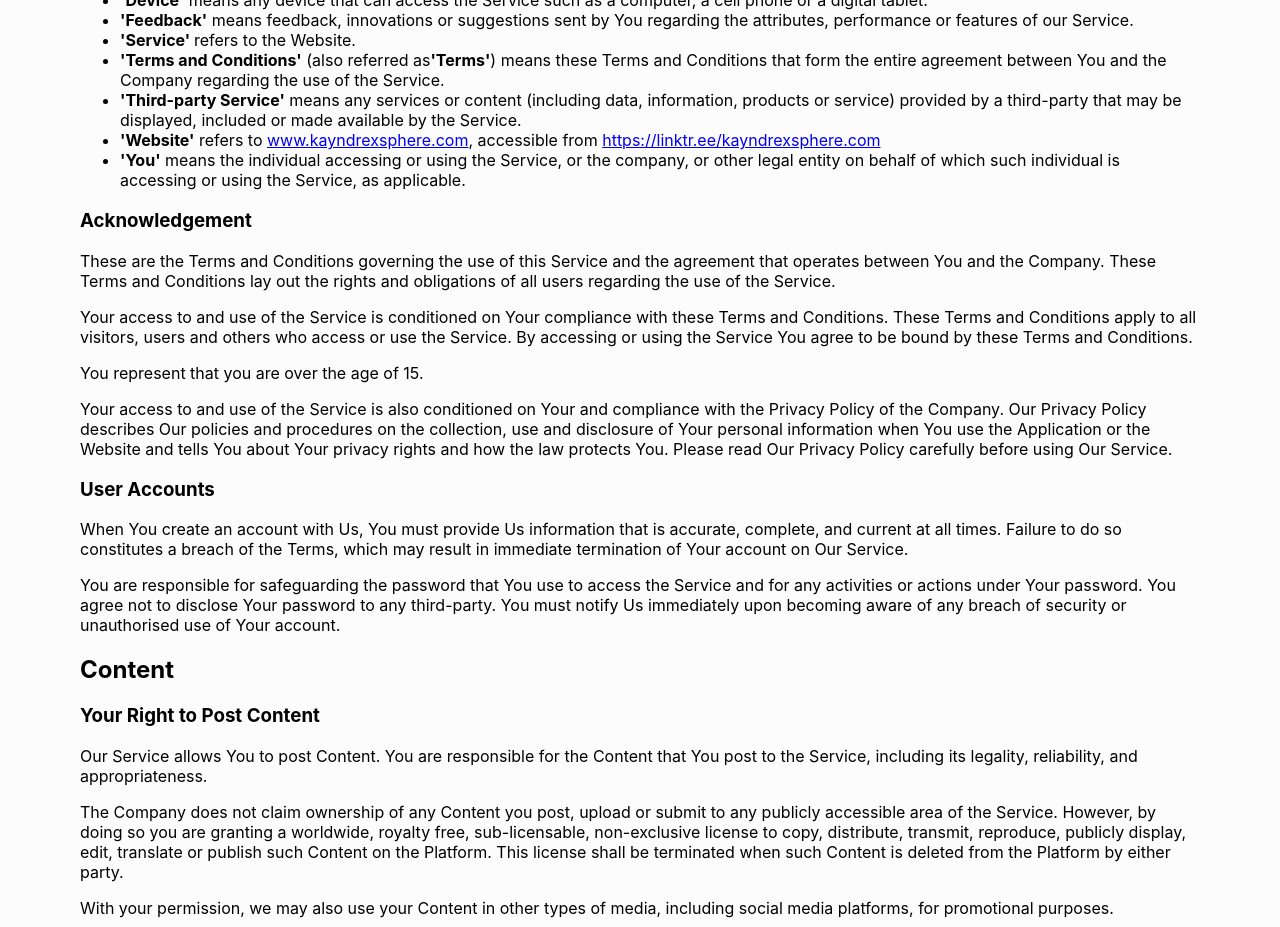
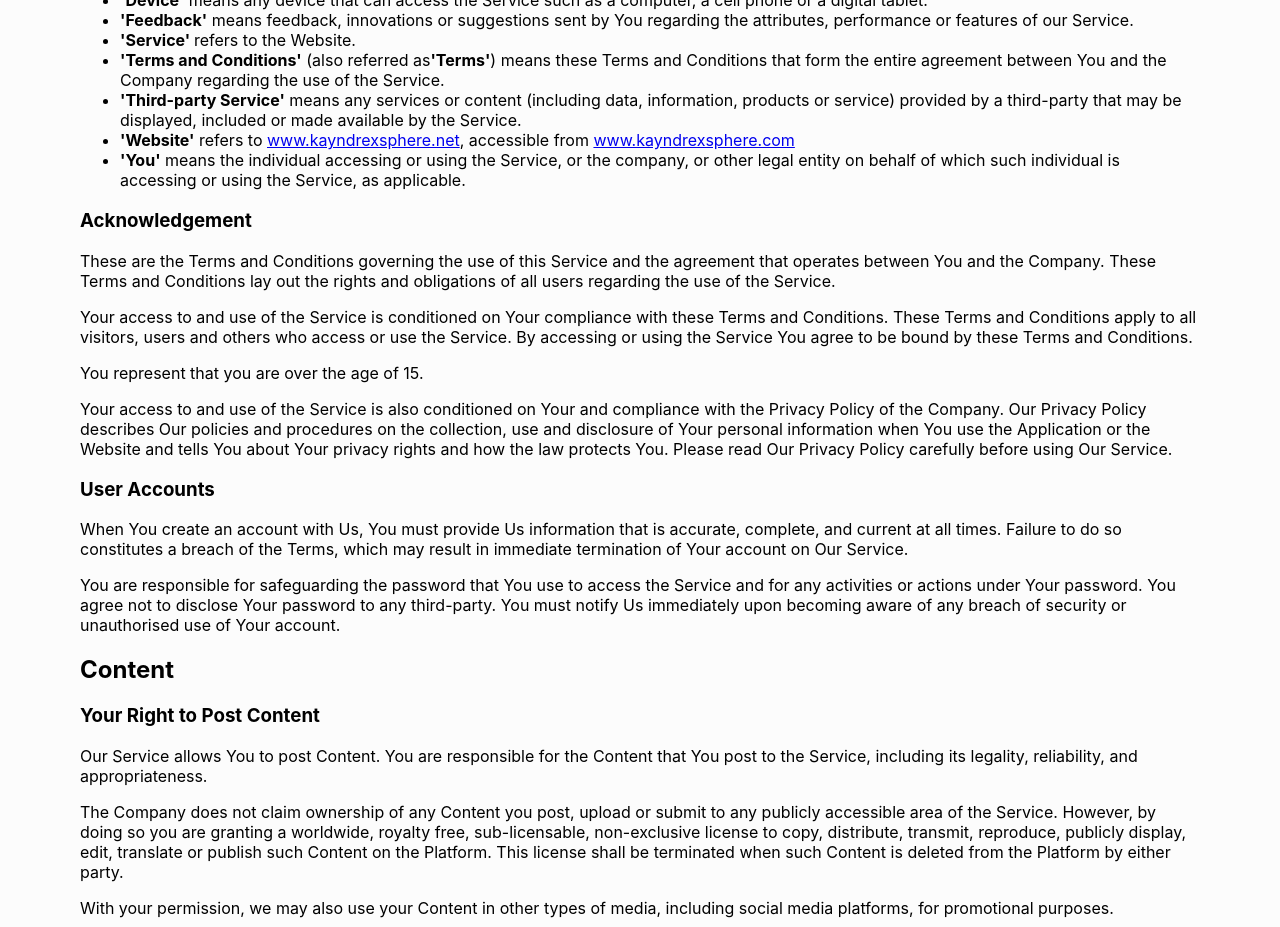
Before and after one commit to Dammysaina/kayndrex, a React (Create React App) app: page /termsandconditions in a window 1280 px wide. Shown: the part 860-1787 px from the top of the page. Built offline with nearby package versions, Linux system fonts and the light colour scheme.

Commit message:
link changes  On branch main

```diff
--- a/src/components/termsandcons.js
+++ b/src/components/termsandcons.js
@@ -98,7 +98,7 @@ const Termsandcons = () => {
                   rel="noreferrer"
                 >
                   {" "}
-                  www.kayndrexsphere.com
+                  www.kayndrexsphere.net
                 </a>
                 , accessible from{" "}
                 <a
@@ -106,7 +106,7 @@ const Termsandcons = () => {
                   target="_blank"
                   rel="kayndrex noreferrer"
                 >
-                  https://linktr.ee/kayndrexsphere.com
+                  www.kayndrexsphere.com
                 </a>
               </li>
               <li>
```
